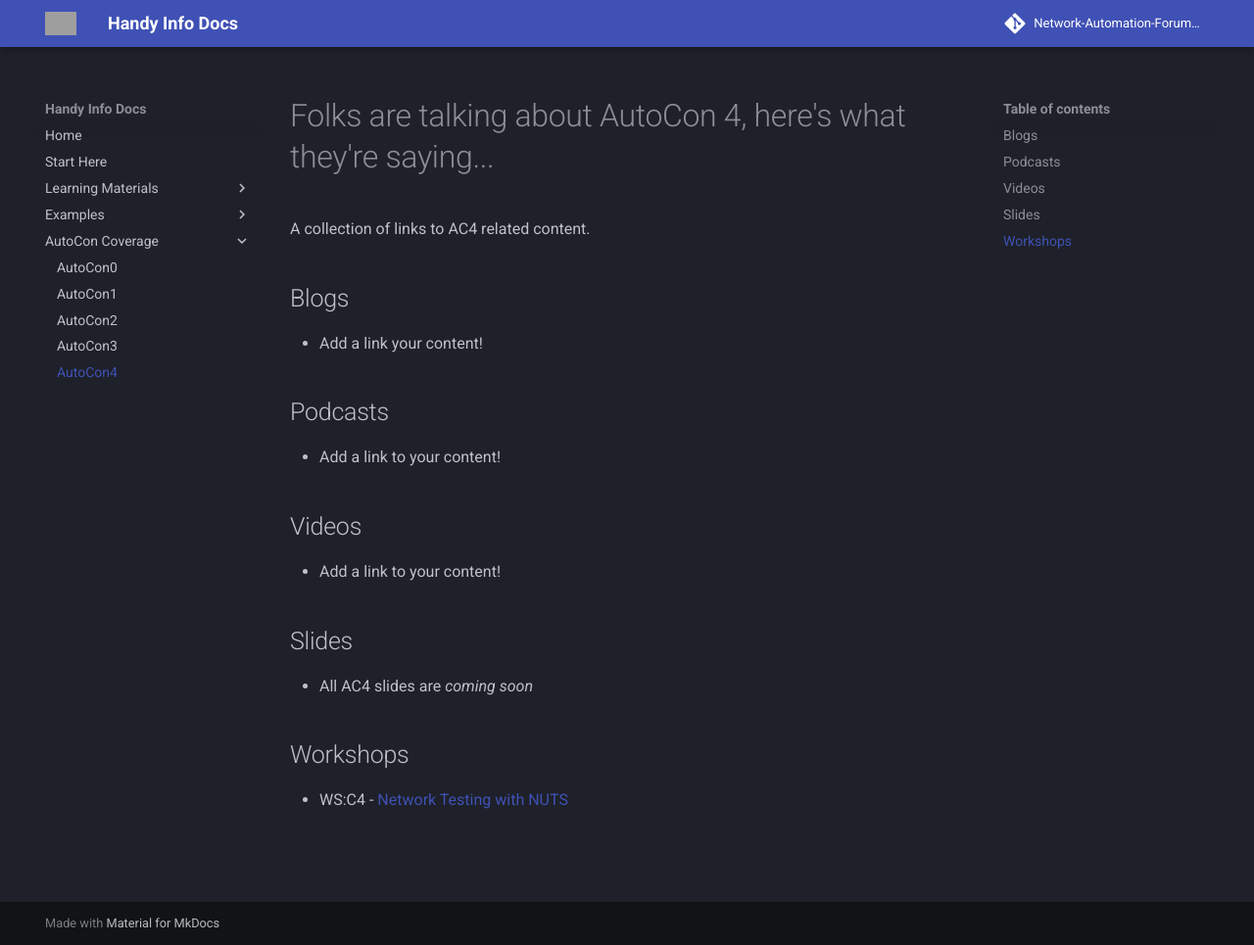
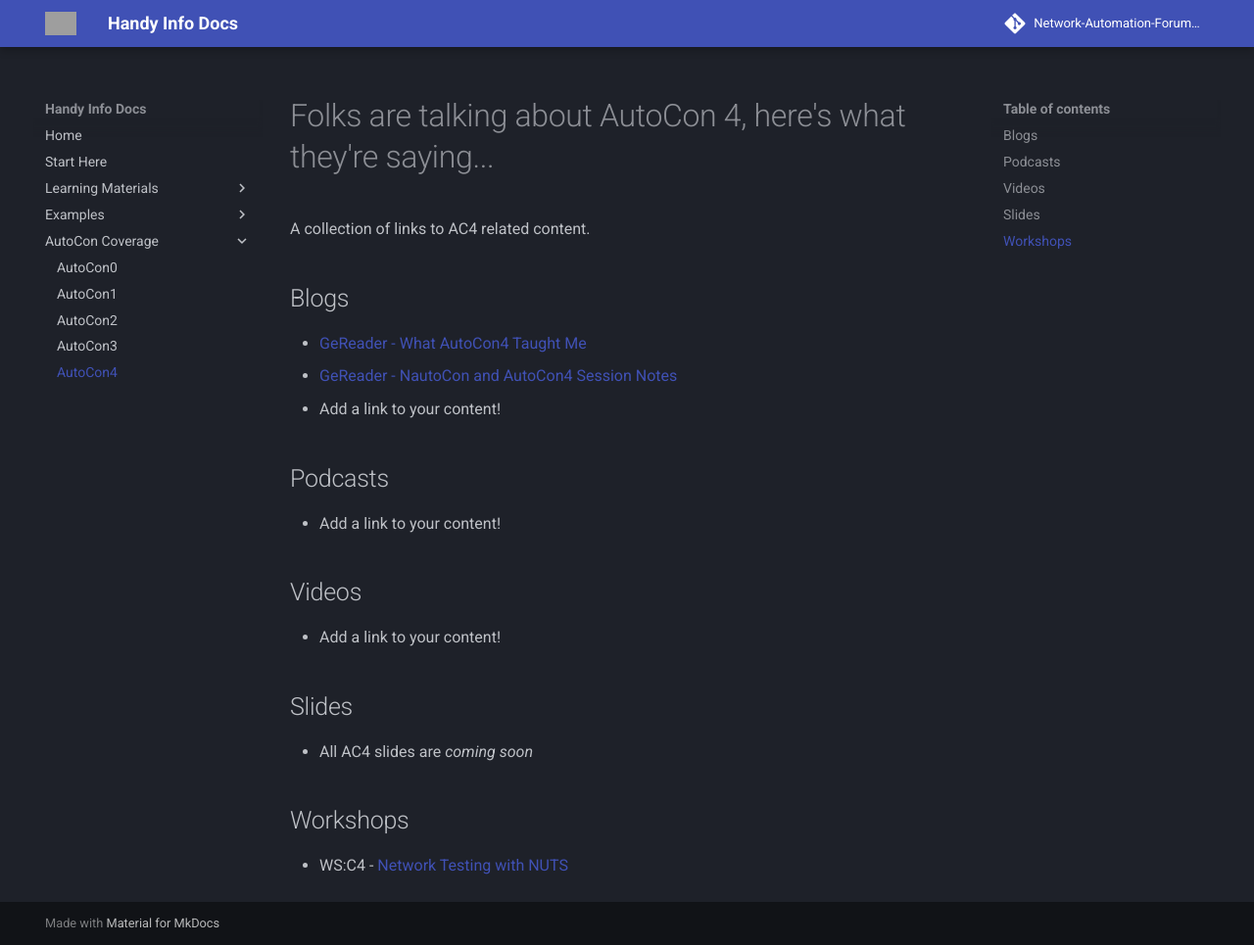
Before and after one commit to Network-Automation-Forum/handyinfo, an MkDocs documentation site: the page built from docs/autocon_coverage/autocon4.md, in a window 1280 px wide and 965 px high. Shown: the whole window at 98% size. Built offline with MkDocs 1.6.1 and Material for MkDocs 9.7.7, drawn with Linux system fonts in a browser that asks for light colours; comment, search, counter and statistics services are not loaded; grey boxes are pictures that could not be loaded.

Commit message:
docs: add AutoCon4 blog posts and session notes
- Add What AutoCon4 Taught Me blog post link
- Add NautoCon and AutoCon4 Session Notes

Both links are publicly available resources on my blog.
No structural changes, text only updates.

```diff
--- a/docs/autocon_coverage/autocon4.md
+++ b/docs/autocon_coverage/autocon4.md
@@ -3,7 +3,9 @@
 A collection of links to AC4 related content.
 
 ## Blogs
-- Add a link your content!
+- [GeReader - What AutoCon4 Taught Me](https://blog.gereader.xyz/posts/autocon4/)
+- [GeReader - NautoCon and AutoCon4 Session Notes](https://blog.gereader.xyz/posts/autocon4-notes/)
+- Add a link to your content!
 
 ## Podcasts
 - Add a link to your content!
```
